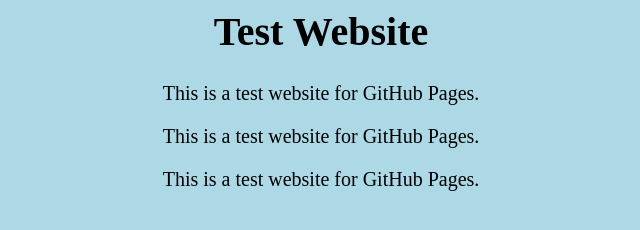
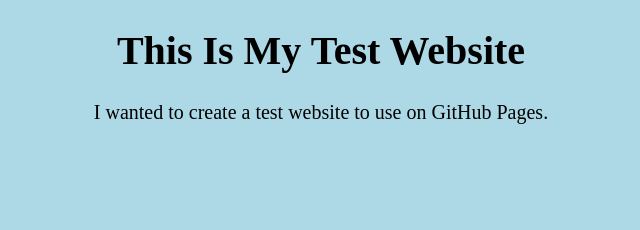
Before and after one commit to ShowmanZach/TestWebsite, a plain HTML site: page index.html in a window 1280 px wide. Shown: the whole page, without its empty margins (319-959 px from the left). Drawn offline with Linux system fonts and the light colour scheme.

Commit message:
Update index.html

```diff
--- a/index.html
+++ b/index.html
@@ -1,15 +1,13 @@
-<html lang="en">
+<!DOCTYPE html>
+<html>
 <head>
-    <meta charset="utf-8" />
-    <meta name="viewport" content="width=device-width, initial-scale=1.0" />
-    <title>Test Website</title>
-    <link rel="stylesheet" href="styles.css">
+<meta charset="ISO-8859-1">
+<title>Test Website</title>
+<link rel="stylesheet" href="styles.css" />
 </head>
 <body>
-    <h1>Test Website</h1>
+    <h1>This Is My Test Website</h1>
 
-    <p>This is a test website for GitHub Pages.</p>
-    <p>This is a test website for GitHub Pages.</p>
-    <p>This is a test website for GitHub Pages.</p>
+    <p>I wanted to create a test website to use on GitHub Pages.</p>
 </body>
 </html>
```
